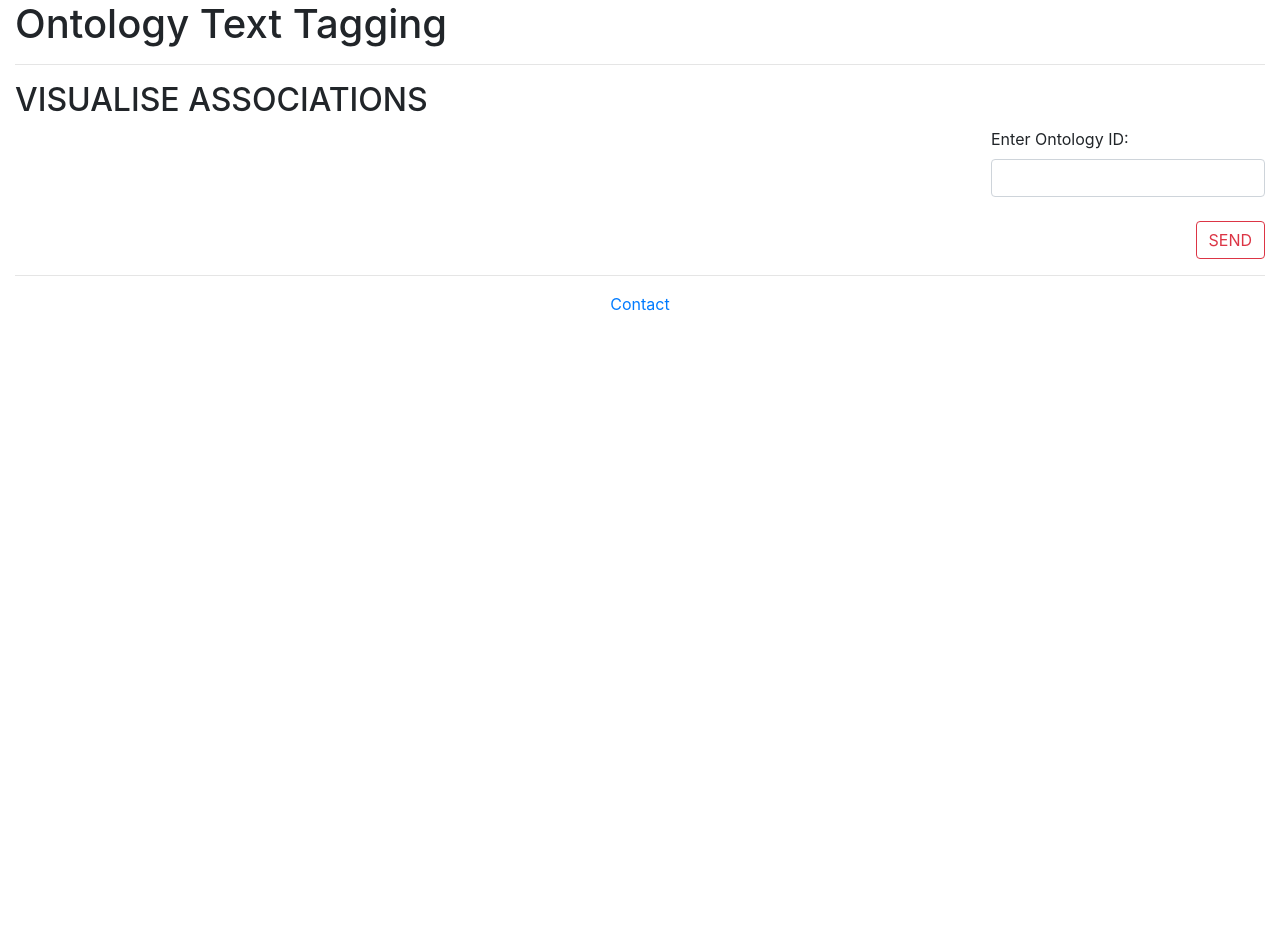
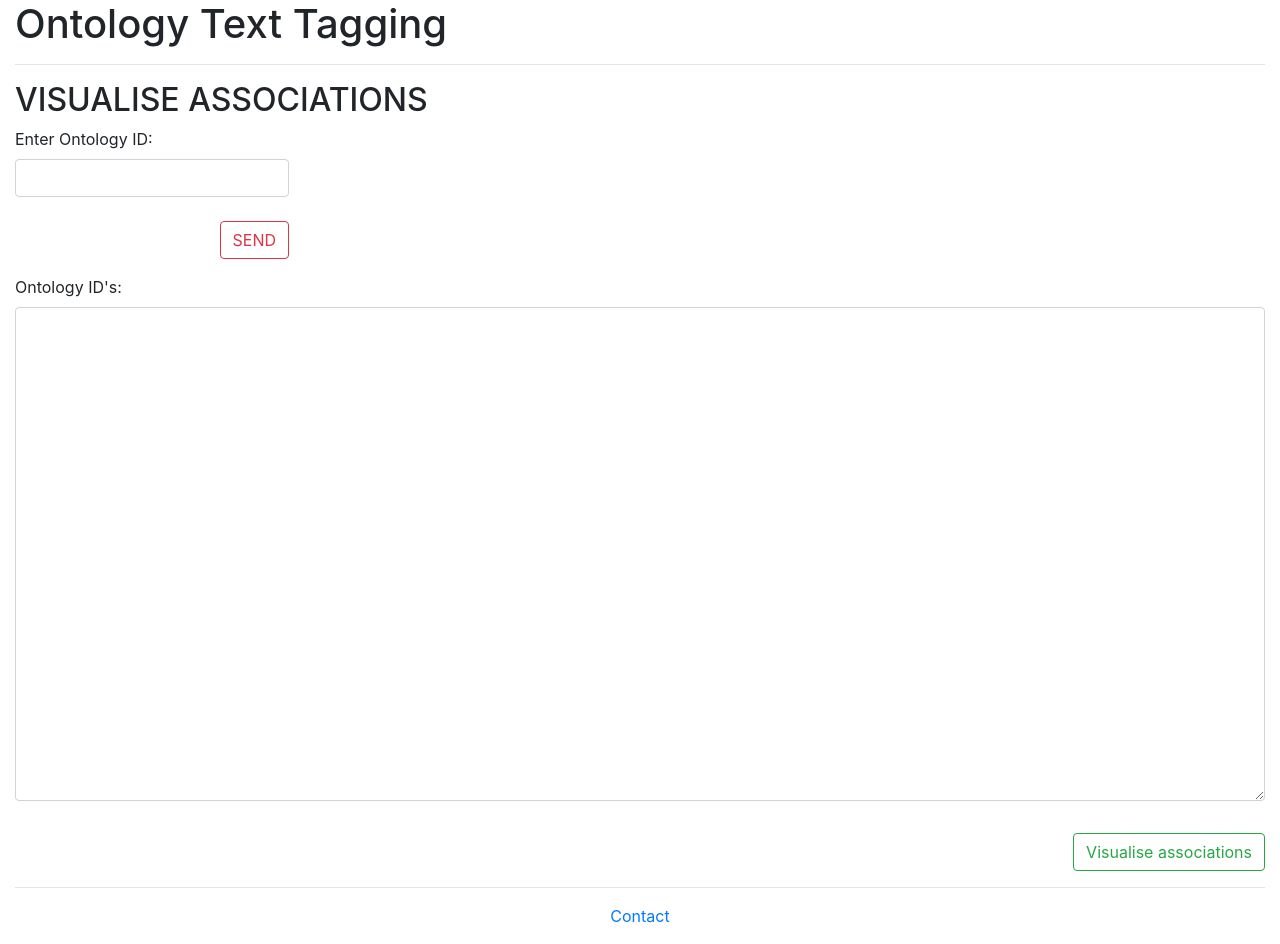
Before and after one commit to ontology-tools/onto-text-tag, a Flask app: page /associations in a window 1280 px wide. Before the commit the page ends 311 px from the top, so only its background shows below. Run offline with Flask 2, Linux system fonts and the light colour scheme; parts of the project's set-up code (start-up, migrations or seed data) failed here and were passed over; some libraries are stand-ins or nearby versions.

Commit message:
basic text input boxes for list of Ontology ID's added /visualise_associations for generating visualisation
Signed-off-by: Tom <tomjuggler@gmail.com>

```diff
--- a/app.py
+++ b/app.py
@@ -50,7 +50,7 @@ ontofile2 = data2.decode('utf-8')
 
 
 # combined test
-# todo: create a dictionary which can be populated with {"label1": name1, ontofile1}, {"label2": ...}
+# populated with {"label1": name1, ontofile1}, {"label2": ...}
 ontoDict = {
     "ontologies": [
         {
@@ -61,7 +61,7 @@ ontoDict = {
         {
             "label": "BCIO",
             "name": "BCIO",
-            "ontologyfile": ontofile1
+            "ontologyfile": ontofile2
         }
     ]
 }
@@ -164,6 +164,12 @@ def home():
 
 @app.route('/associations')
 def associations():
+
+    return render_template('associations.html')
+
+@app.route('/visualise_associations', methods=['POST'])
+def visualise_associations():
+
     return render_template('associations.html')
 
 @app.route('/pubmed', methods=['POST', 'GET'])
--- a/templates/associations.html
+++ b/templates/associations.html
@@ -9,7 +9,7 @@
 <h2>VISUALISE ASSOCIATIONS</h2>
 <div class="row mb-3">
     <div class="col-md-12">
-        <div class="float-right">
+        <div class="float-left">
             <form action="ontology" method="post" class="green-border-focus">
                 <label for="ontology_id">Enter Ontology ID: </label>
                 <input type="text" id="ontology_id" name="ontology_id" class="form-control">
@@ -19,6 +19,27 @@
         </div>
     </div>
 </div>
+<!-- PubMed ID form input -->
+<form id="submitText" action="{{ url_for('visualise_associations') }}" method="post">
+    <div class="row mb-3">
+      <div class="col-md-12">
+        <div class="form-group green-border-focus">
+          <label for="inputText">Ontology ID's:</label>
+          <textarea id="textArea" form="submitText" class="form-control" id="inputText" name="inputText" rows="20">
+
+              </textarea>
+        </div>
+      </div>
+    </div>
+
+    <div class="row mb-3">
+      <div class="col-md-12">
+        <div class="float-right">
+          <button type="submit" id=visualise-associations class="btn btn-outline-success"></i> Visualise associations</button>
+        </div>
+      </div>
+    </div>
+  </form>
 {% endblock %}
 
 {% block footer %}
```
